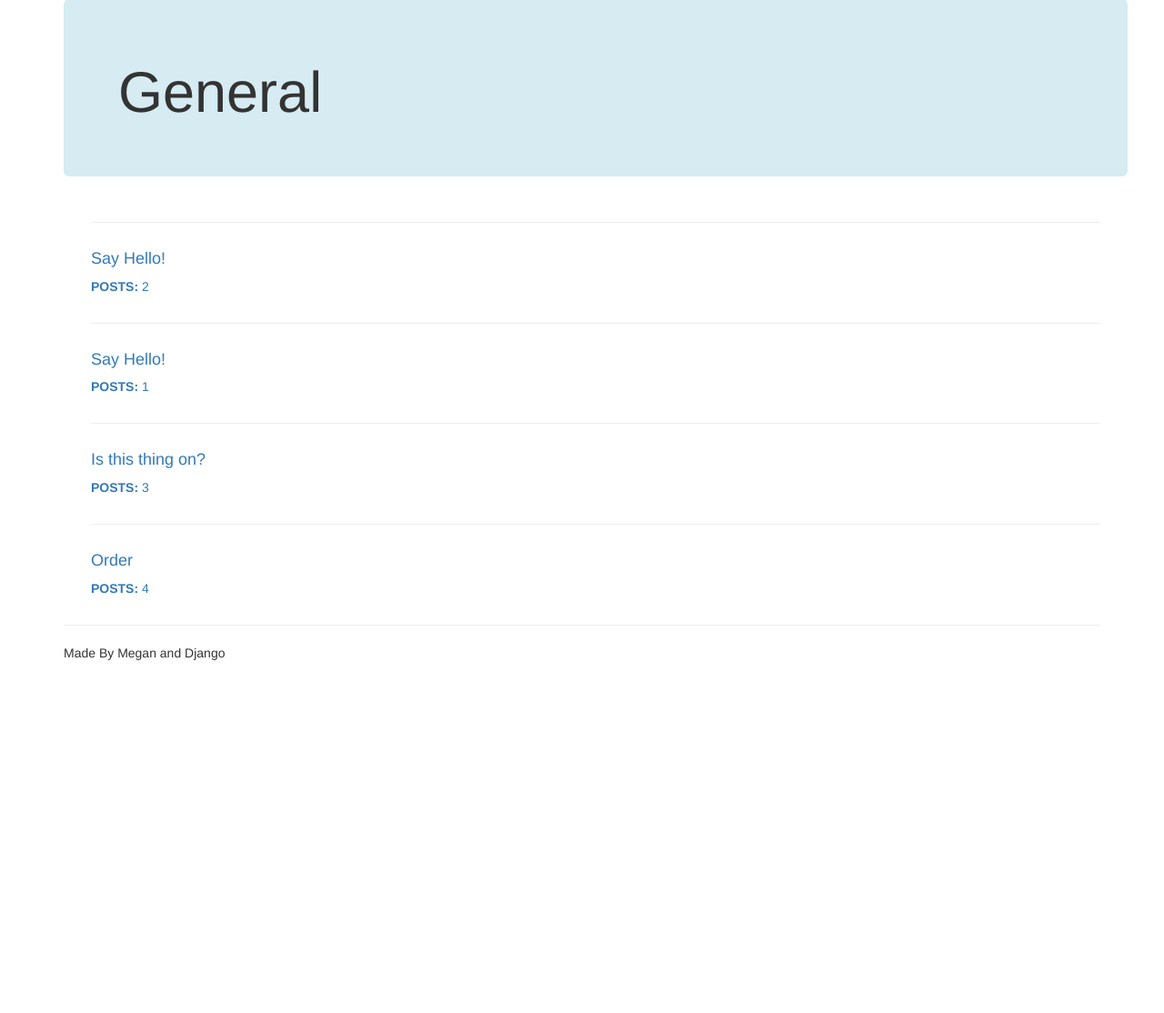
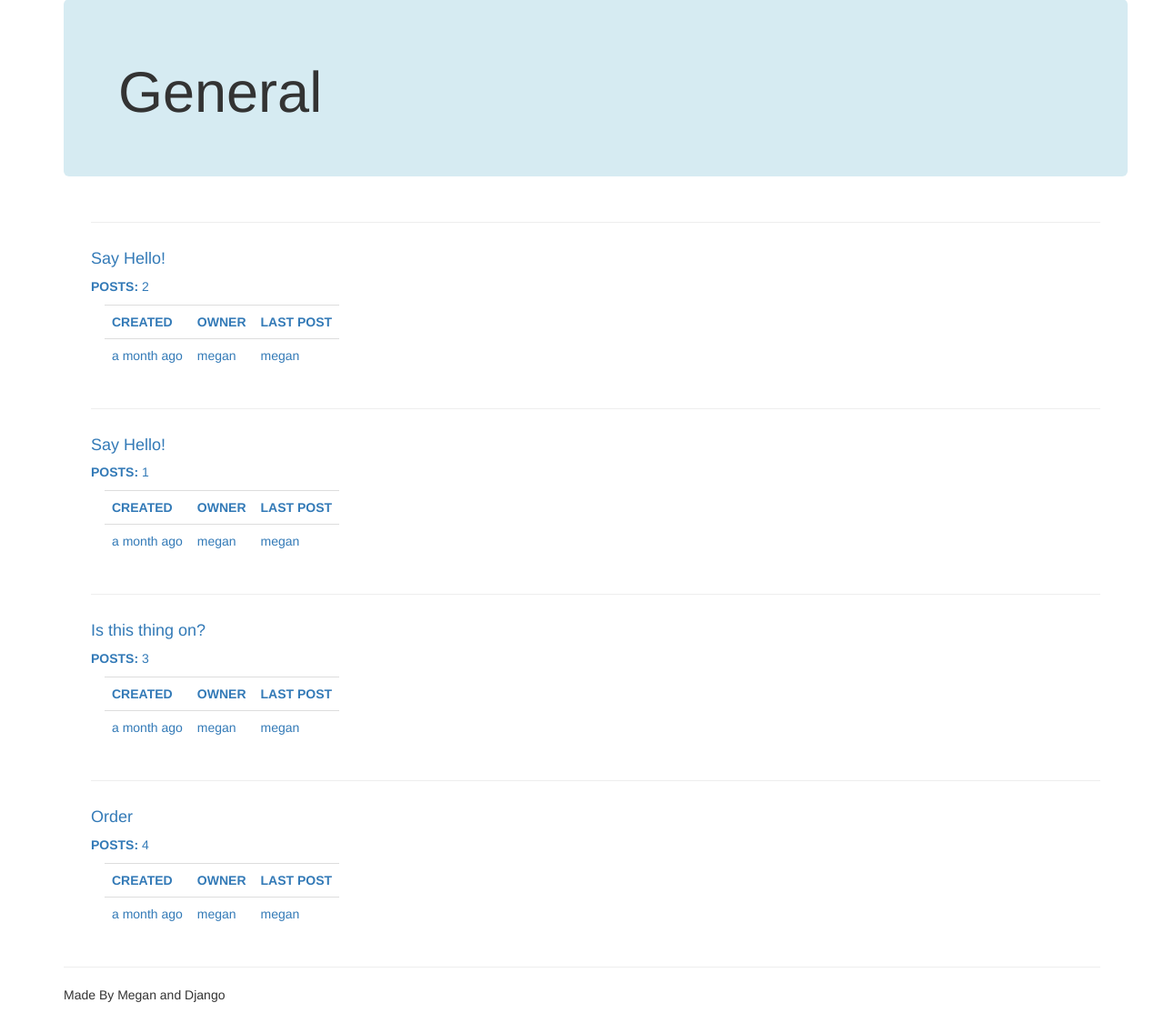
Before and after one commit to meganduffy/we_connect, a Django app: page /threads/1/ in a window 1280 px wide. Shown: the part 102-1216 px from the top of the page at 91% size. Before the commit the page ends 828 px from the top, so only its background shows below. Run offline with Django 3.2, Linux system fonts and the light colour scheme; data comes from the database, SQL or seed files in the repository; parts of the project's set-up code (start-up, migrations or seed data) failed here and were passed over; some libraries are stand-ins or nearby versions.

Commit message:
edit thread_item to include thread information

```diff
--- a/threads/templates/thread_item.html
+++ b/threads/templates/thread_item.html
@@ -7,6 +7,26 @@
                     <a href="{% url 'thread' thread.id %}">
                         <h4>{{ thread.name }}</h4>
                         <p><strong>POSTS:</strong> {{ thread.posts.count }}</p>
+                        <div class="col-sm-12">
+                            <table class="table">
+                                <tbody>
+                                <tr>
+                                    <th>CREATED</th>
+                                    <th>OWNER</th>
+                                    <th>LAST POST</th>
+                                </tr>
+                                <tr>
+                                    <td>
+                                        <time datetime="{{ thread.created_at }}">
+                                            {{ thread.created_at| started_time }}
+                                        </time>
+                                    </td>
+                                    <td>{{ thread.user }}</td>
+                                    <td>{% last_posted_user_name thread %}</td>
+                                </tr>
+                                </tbody>
+                            </table>
+                        </div>
                     </a>
                 </td>
             </tr>
```
